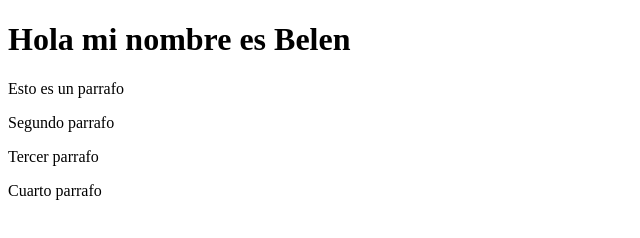
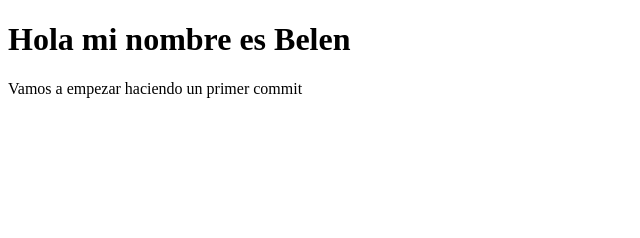
Before and after one commit to anabelena/LearningGitHub, a plain HTML site: page index.html in a window 1280 px wide. Shown: the whole page, without its empty margins (0-640 px from the left). Drawn offline with Linux system fonts and the light colour scheme.

Commit message:
primer commit

```diff
--- a/index.html
+++ b/index.html
@@ -7,9 +7,6 @@
 </head>
 <body>
     <h1> Hola mi nombre es Belen </h1>
-    <p> Esto es un parrafo</p>
-    <p> Segundo parrafo </p>
-    <p> Tercer parrafo </p>
-    <p> Cuarto parrafo</p>
+    <p>  Vamos a empezar haciendo un primer commit  </p>
 </body>
 </html>
```
